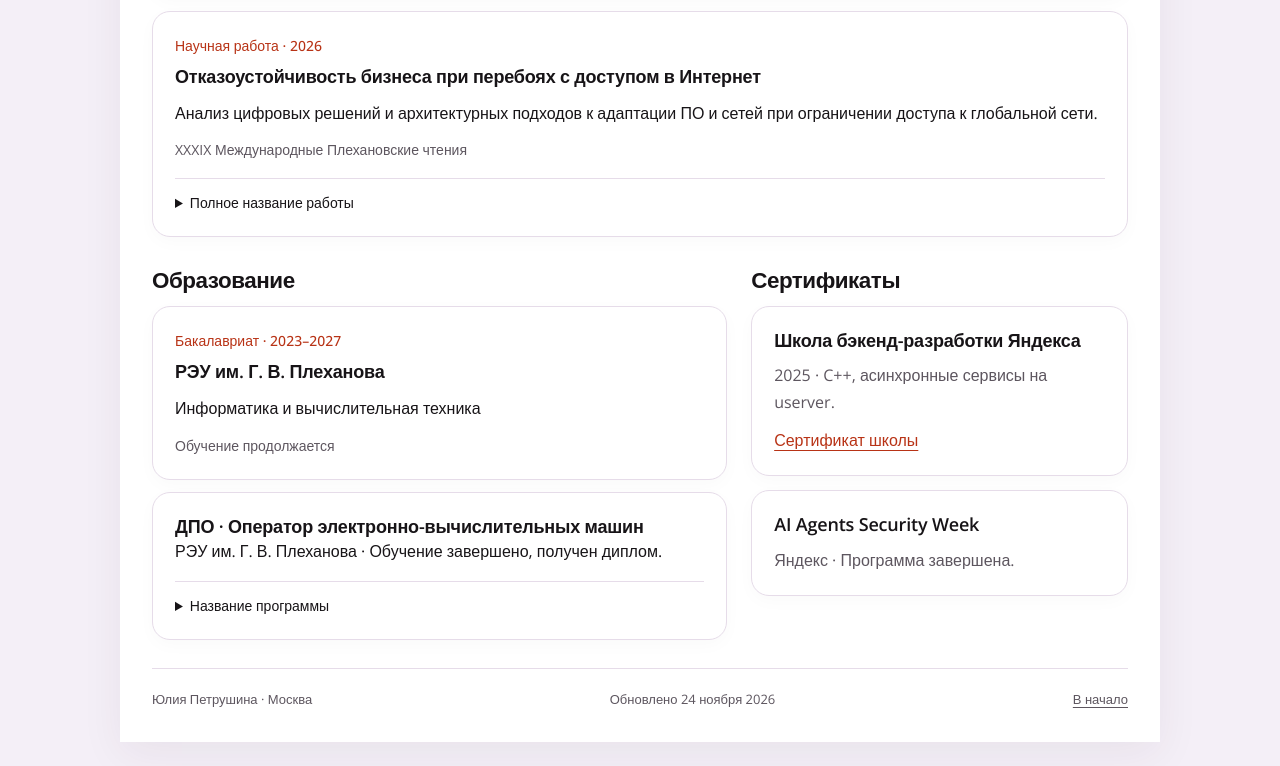
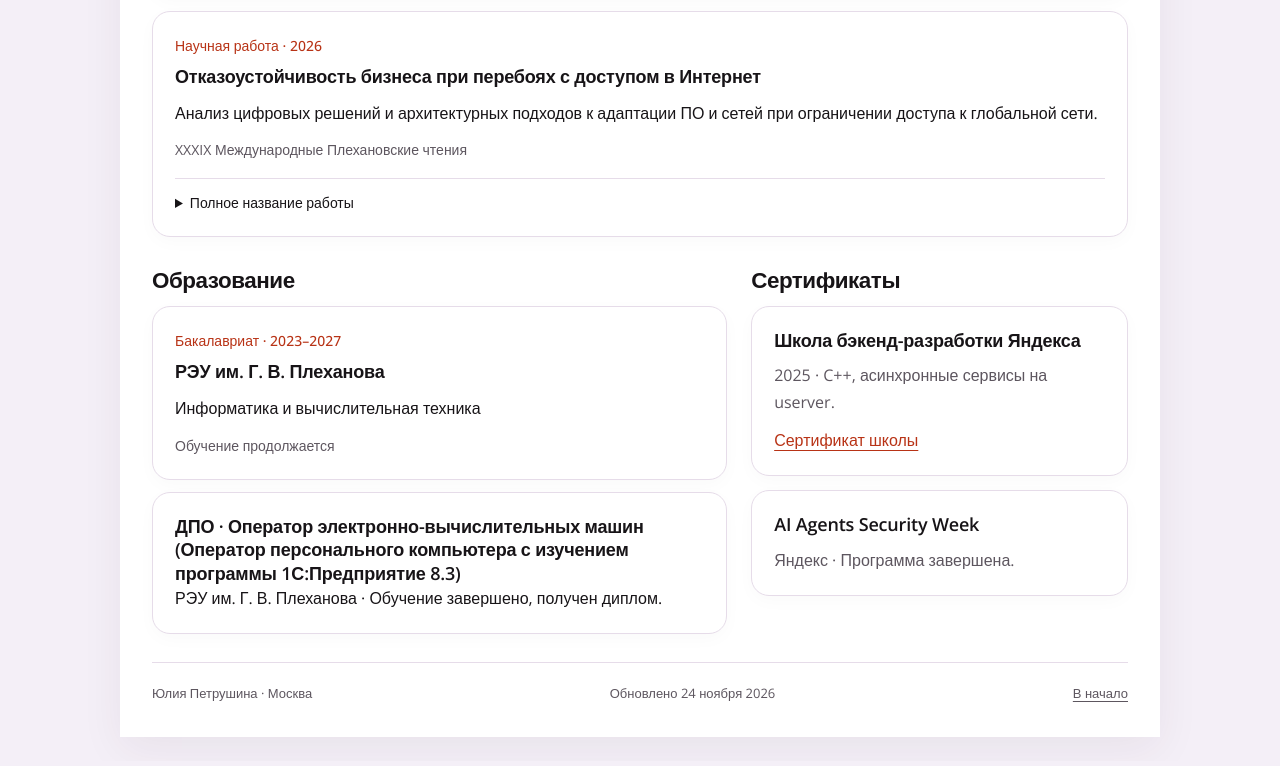
Before and after one commit to DillFennel/dillfennel.github.io, a plain HTML site: page index.html in a window 1280 px wide. Shown: the part 2817-3583 px from the top of the page. Drawn offline with nearby package versions, Linux system fonts and the light colour scheme.

Commit message:
Show the full DPO program title in the education card

```diff
--- a/index.html
+++ b/index.html
@@ -135,7 +135,7 @@
       <section class="layout__education" id="education" aria-labelledby="education-title">
         <h2 id="education-title">Образование</h2>
         <article class="card degree"><p class="eyebrow">Бакалавриат · 2023–2027</p><h3>РЭУ им. Г. В. Плеханова</h3><p>Информатика и вычислительная техника</p><p class="meta">Обучение продолжается</p></article>
-        <article class="card"><h3>ДПО · Оператор электронно-вычислительных машин</h3><p>РЭУ им. Г. В. Плеханова · Обучение завершено, получен диплом.</p><details><summary>Название программы</summary><p>«Оператор электронно-вычислительных машин (Оператор персонального компьютера с изучением программы 1С:Предприятие 8.3)»</p></details></article>
+        <article class="card"><h3>ДПО · Оператор электронно-вычислительных машин (Оператор персонального компьютера с изучением программы 1С:Предприятие 8.3)</h3><p>РЭУ им. Г. В. Плеханова · Обучение завершено, получен диплом.</p></article>
       </section>
 
       <section class="layout__certificates" aria-labelledby="certificates-title">
```
